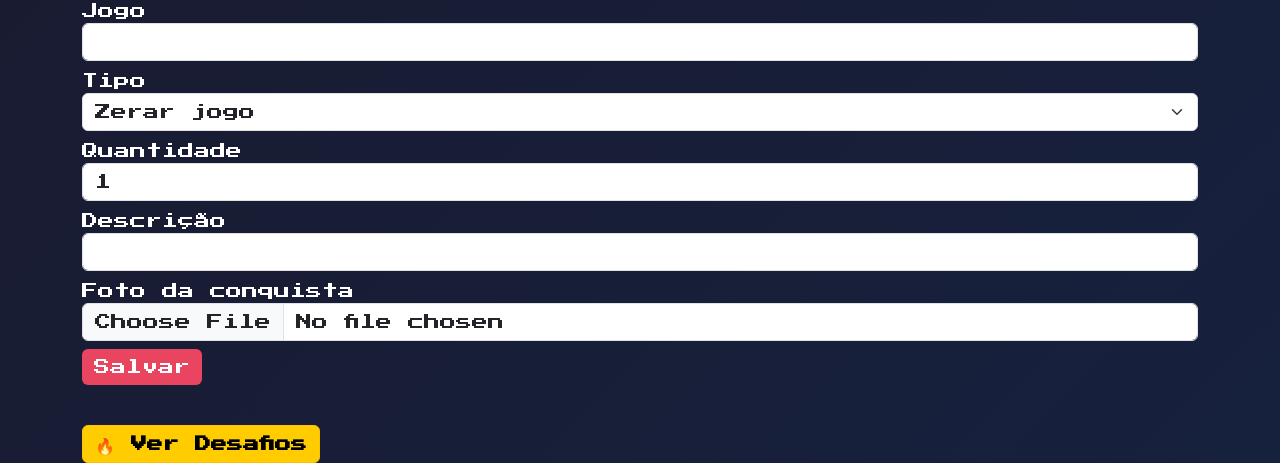
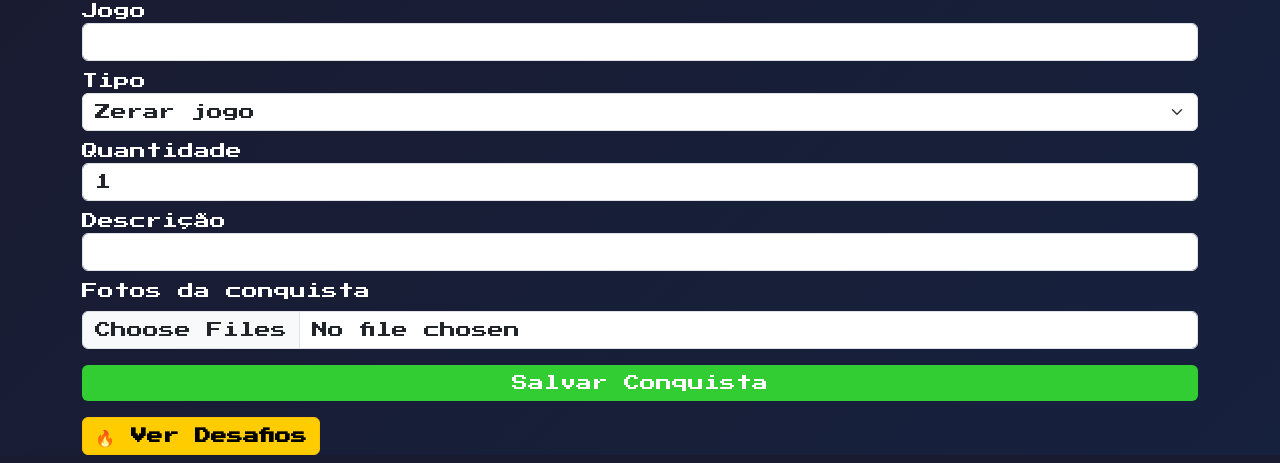
Before and after one commit to lhdsf123-png/conquistas, a Flask app: page / in a window 1280 px wide. Shown: the part 428-891 px from the top of the page. Run offline with Flask 3, Linux system fonts and the light colour scheme; the visitor is signed in with stand-in values (Sample User, id 1); data that the repository does not hold is empty; some libraries are stand-ins or nearby versions.

Commit message:
Update dashboard.html

```diff
--- a/mapa gamificado/templates/dashboard.html
+++ b/mapa gamificado/templates/dashboard.html
@@ -22,7 +22,8 @@
 </div>
 
 <h2>Adicionar nova conquista</h2>
-<form action="/add" method="post" enctype="multipart/form-data" class="mb-4">
+<form method="POST" action="{{ url_for('add') }}" enctype="multipart/form-data">
+
     <div class="mb-2">
         <label>Jogo</label>
         <input type="text" name="jogo" class="form-control" required>
@@ -43,12 +44,14 @@
         <label>Descrição</label>
         <input type="text" name="descricao" class="form-control" required>
     </div>
-    <div class="mb-2">
-        <label>Foto da conquista</label>
-        <input type="file" name="foto" accept="image/*" capture="camera" class="form-control" required>
+    <div class="mb-3">
+        <label for="fotos" class="form-label">Fotos da conquista</label>
+        <input type="file" name="fotos" id="fotos" class="form-control" accept="image/*" multiple>
     </div>
-    <button type="submit" class="btn btn-primary">Salvar</button>
+    <button type="submit" class="btn btn-success w-100">Salvar Conquista</button>
+
 </form>
 
 <a href="/desafios" class="btn btn-warning mt-3">🔥 Ver Desafios</a>
+
 {% endblock %}
```
